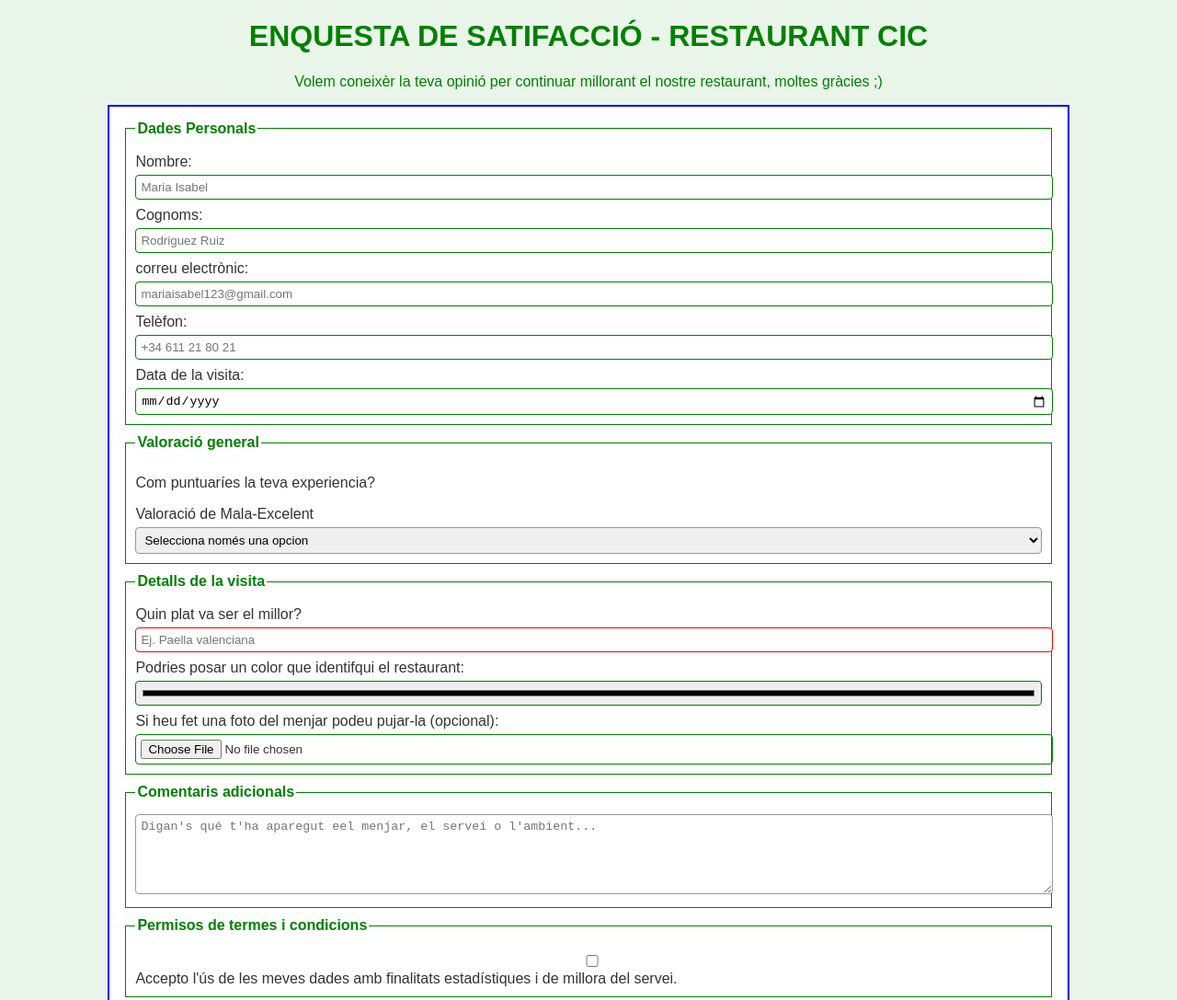
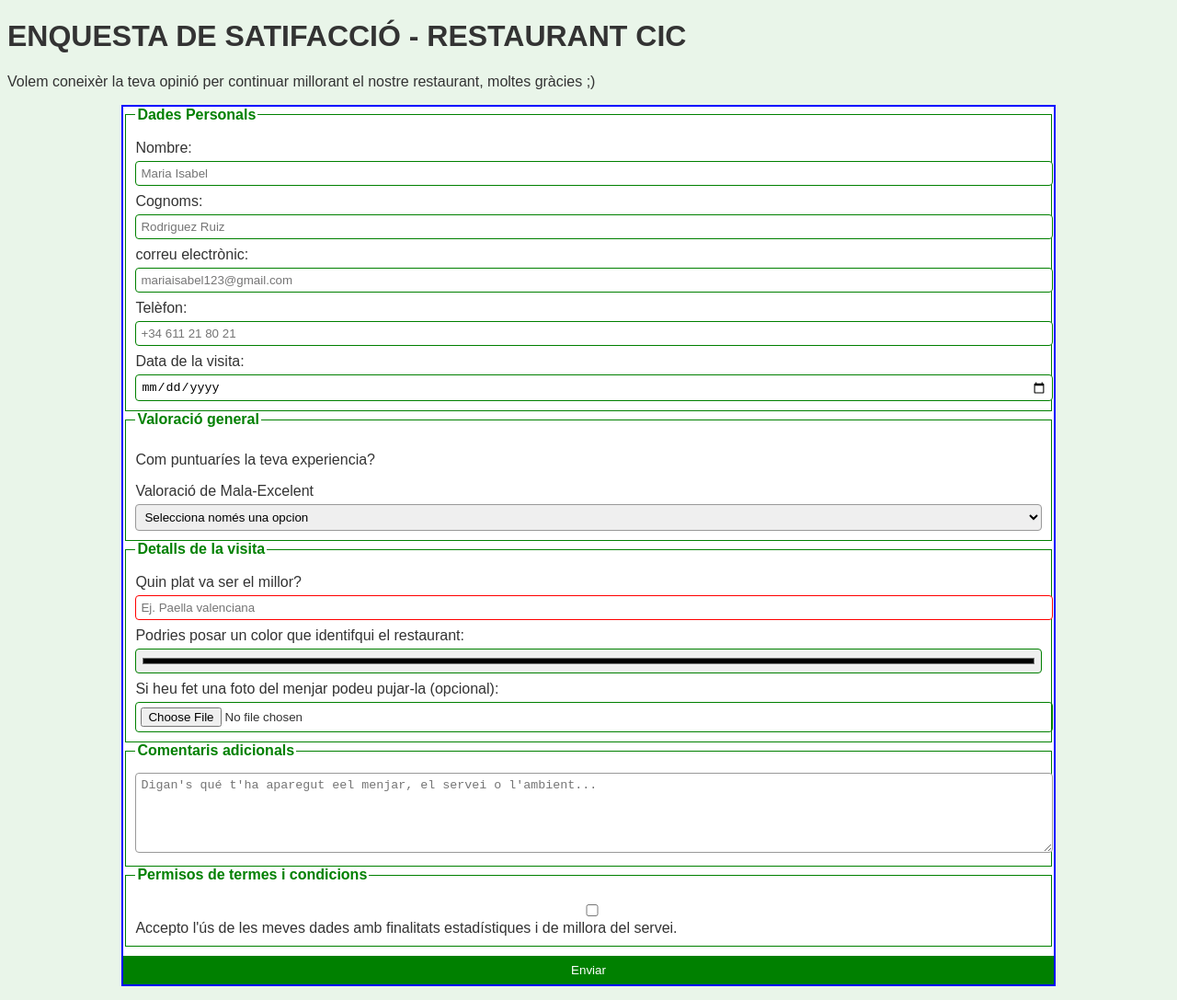
Before and after one commit to GeovannyCepeda17/ez, a plain HTML site: page index.html in a window 1280 px wide. Shown: the top 1087 px of the page at 92% size. Drawn offline with Linux system fonts and the light colour scheme.

Commit message:
Add files via upload

```diff
--- a/style.css
+++ b/style.css
@@ -7,7 +7,7 @@ body {
 }
 
 /* Encabezado */
-header {
+headr {
     text-align: center;
     color: green;
 }
@@ -18,12 +18,12 @@ form {
     border: 2px solid blue;
     width: 80%;
     margin: auto;
-    padding: 15px;
+    padding: 15x;
 }
 
 fieldset {
     border: 1px solid green;
-    margin-bottom: 10px;
+    margin-ottom: 10px;
     padding: 10px;
 }
 
```
